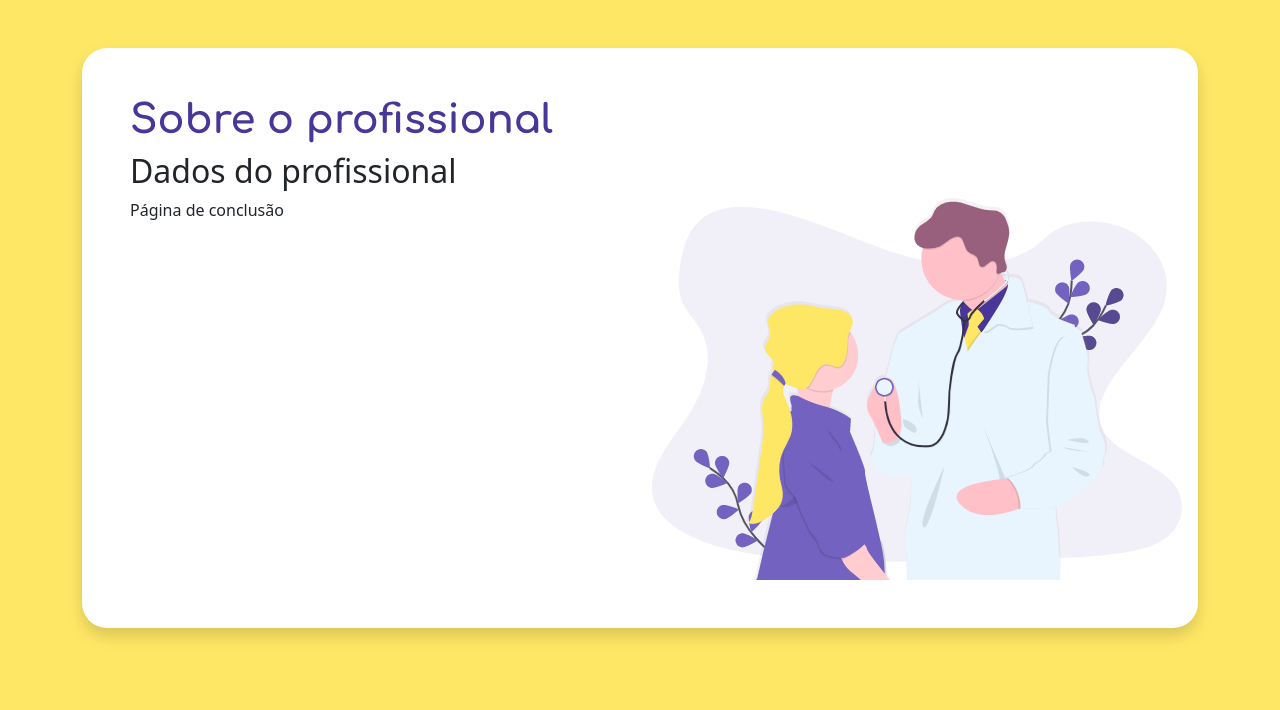
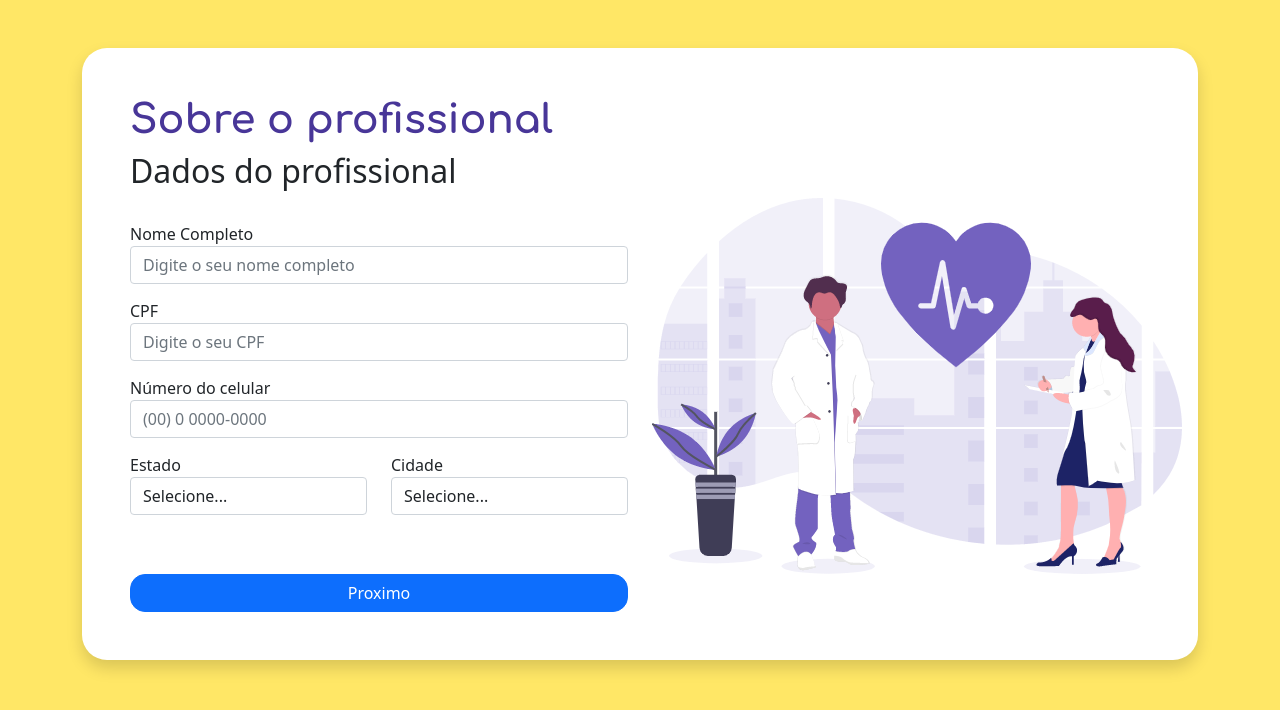
Before and after one commit to moraes3000/vue-desafio-facil-consulta, a Vue app: page / in a window 1280 px wide. Shown: the top 710 px of the page. Built offline with nearby package versions, Linux system fonts and the light colour scheme.

Commit message:
tocar tela

```diff
--- a/src/App.vue
+++ b/src/App.vue
@@ -1,29 +1,112 @@
 <template>
   <div class="mx-auto container mt-5">
+    <a
+      type="button"
+      @click.prevent="backStep({ activePhase })"
+      class="btn-back"
+      v-if="activePhase != 1"
+    >
+      <img src="img/chevron-left-solid.svg" width="15" />
+    </a>
+
     <div class="conteudo p-5 shadow">
       <h1>Sobre o profissional</h1>
       <h2>Dados do profissional</h2>
 
-      <!-- <PageOne /> -->
-      <!-- <PageTwo /> -->
-      <!-- <PageThree /> -->
-      <PageFour />
+      <div v-if="activePhase == 1">
+        <PageOne />
+        <div class="row">
+          <div class="col-md-6">
+            <button
+              type="button"
+              @click.prevent="goToStep(2)"
+              class="btn btn-primary w-100 btn-rounded"
+            >
+              Proximo
+            </button>
+          </div>
+        </div>
+      </div>
+
+      <div v-if="activePhase == 2">
+        <PageTwo />
+        <div class="row">
+          <div class="col-md-6">
+            <button
+              type="button"
+              @click.prevent="goToStep(3)"
+              class="btn btn-primary w-100 btn-rounded"
+            >
+              Proximo
+            </button>
+          </div>
+        </div>
+      </div>
+
+      <div v-if="activePhase == 3">
+        <PageThree />
+        <div class="row">
+          <div class="col-md-6">
+            <button
+              type="button"
+              @click.prevent="goToStep(4)"
+              class="btn btn-primary w-100 btn-rounded"
+            >
+              Proximo
+            </button>
+          </div>
+        </div>
+      </div>
+
+      <div v-if="activePhase == 4">
+        <PageFour />
+        <div class="row">
+          <div class="col-md-6">
+            <button
+              type="button"
+              @click.prevent="goToStep(4)"
+              class="btn btn-primary w-100 btn-rounded"
+            >
+              Proximo
+            </button>
+          </div>
+        </div>
+      </div>
     </div>
   </div>
 </template>
 
 <script>
-// import PageOne from "./components/PageOne.vue";
-// import PageTwo from "./components/PageTwo.vue";
+import PageOne from "./components/PageOne.vue";
+import PageTwo from "./components/PageTwo.vue";
+import PageThree from "./components/PageThree.vue";
+import PageFour from "./components/PageFour.vue";
 
-// import PageThree from "./components/PageThree.vue";
-import PageFour from "./components/PageFour.vue";
 export default {
   name: "App",
   components: {
-    // PageOne,
-    // PageTwo,
+    PageOne,
+    PageTwo,
+    PageThree,
     PageFour,
+  },
+  data: function () {
+    return {
+      activePhase: 1,
+      nome: "",
+    };
+  },
+
+  methods: {
+    goToStep: function (step) {
+      this.activePhase = step;
+      console.log(this.activePhase);
+    },
+    backStep: function () {
+      console.log(`step atual ${this.activePhase}`);
+      this.activePhase = this.activePhase - 1;
+      console.log(`step atual ${this.activePhase}`);
+    },
   },
 };
 </script>
@@ -31,6 +114,12 @@ export default {
 <style>
 body {
   background-color: var(--cta-1);
+}
+
+.btn-back {
+  position: relative;
+  left: 50px;
+  top: -10px;
 }
 :root {
   --primary-0: #483698;
--- a/src/components/PageOne.vue
+++ b/src/components/PageOne.vue
@@ -1,7 +1,7 @@
 <template>
   <div class="row">
     <div class="col-md-6">
-      <form class="mt-4">
+      <div class="mt-4">
         <div class="form-group">
           <label for="nomeCompleto">Nome Completo</label>
           <input
@@ -52,8 +52,8 @@
             </select>
           </div>
         </div>
-        <a href="" class="btn btn-primary w-100 btn-rounded">PRÓXIMO</a>
-      </form>
+        <!-- <a href="" class="btn btn-primary w-100 btn-rounded">PRÓXIMO</a> -->
+      </div>
     </div>
     <div class="col-md-6">
       <img src="img/desktop-pagina-1.png" alt="" class="img-responsive" />
@@ -67,6 +67,12 @@ export default {
   props: {
     // msg: String
   },
+  // methods: {
+  //   goToStep: function (step) {
+  //     this.activePhase = step;
+  //     console.log("clicou" + step);
+  //   },
+  // },
 };
 </script>
 
--- a/src/components/PageThree.vue
+++ b/src/components/PageThree.vue
@@ -20,10 +20,10 @@
         <p><strong>Forma de pagamento </strong><br />Forma de pagamento</p>
       </div>
 
-      <a href="" class="btn btn-primary w-100 btn-rounded"
+      <!-- <a href="" class="btn btn-primary w-100 btn-rounded"
         >CADASTRAR PROFISSIONAL</a
       >
-      <a href="" class="btn w-100 btn-rounded">Editar Cadastro</a>
+      <a href="" class="btn w-100 btn-rounded">Editar Cadastro</a> -->
     </div>
     <div class="col-md-6">
       <img src="img/desktop-pagina-2.png" alt="" class="img-responsive" />
--- a/src/components/PageTwo.vue
+++ b/src/components/PageTwo.vue
@@ -40,7 +40,7 @@
           >
         </div>
       </div>
-      <a href="" class="btn btn-primary w-100 btn-rounded">PRÓXIMO</a>
+      <!-- <a href="" class="btn btn-primary w-100 btn-rounded">PRÓXIMO</a> -->
     </div>
     <div class="col-md-6">
       <img src="img/desktop-pagina-2.png" alt="" class="img-responsive" />
```
Also changed, not shown: public/img/chevron-left-solid.svg (added).
